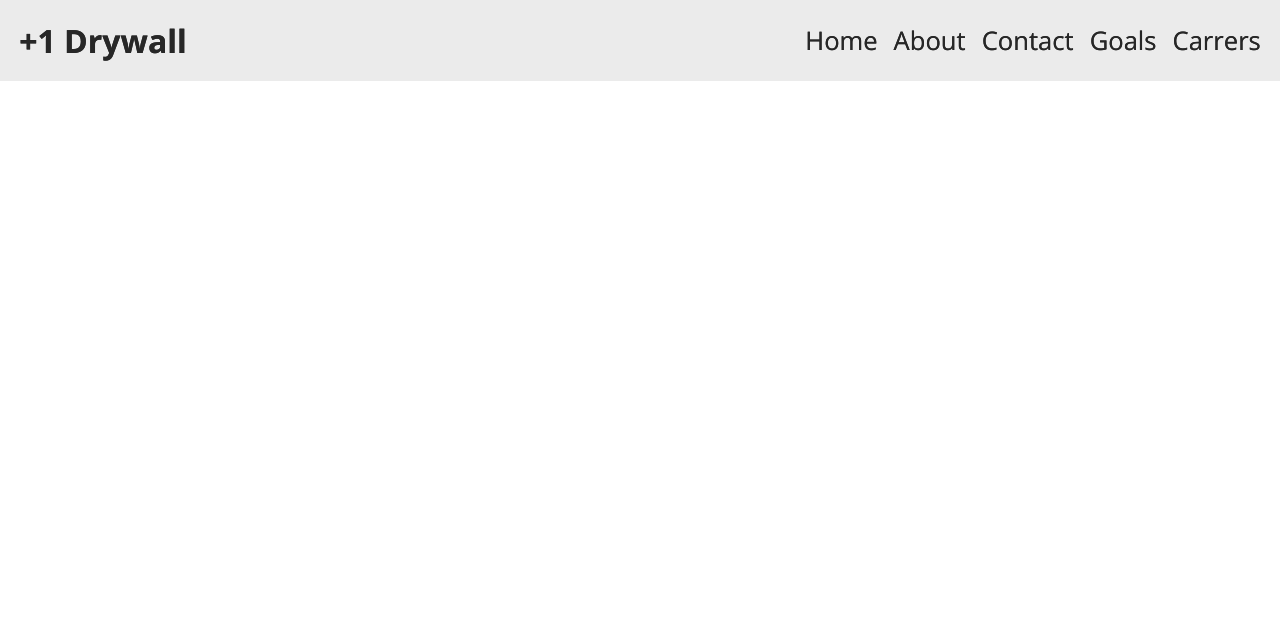
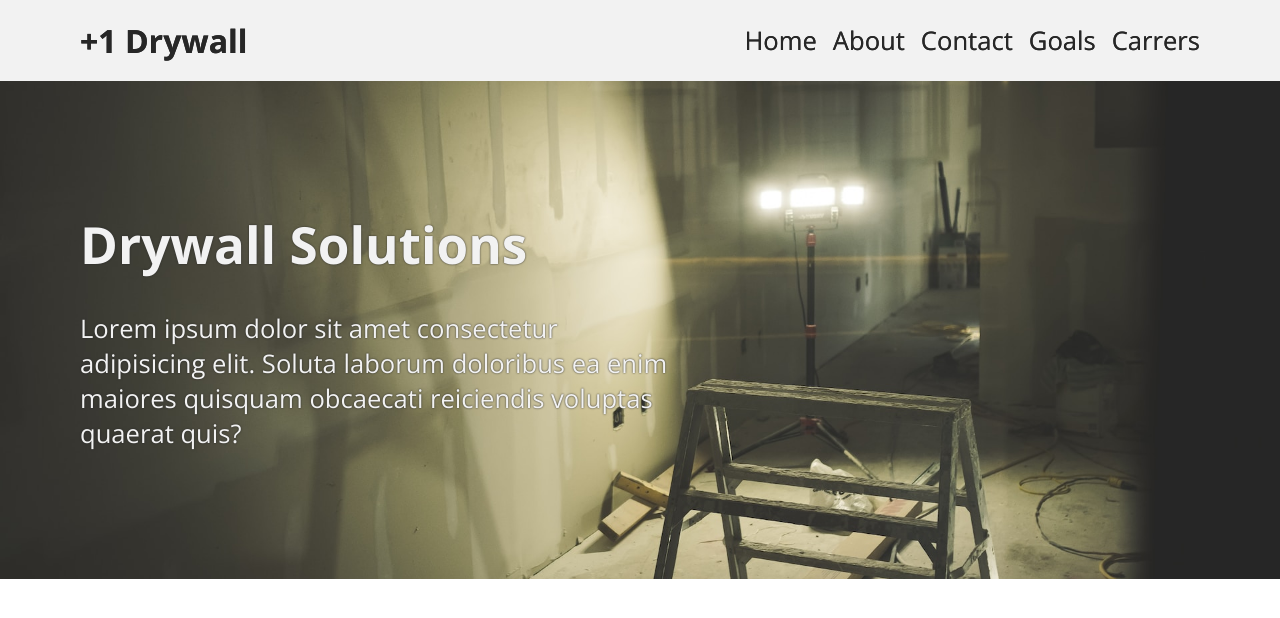
Before and after one commit to ViniDiRenzo/OnePlus, a React (Vite) app: page / in a window 1280 px wide. Shown: the top 618 px of the page. Built offline with nearby package versions, Linux system fonts and the light colour scheme.

Commit message:
Defined Hero Component.

```diff
--- a/src/App.jsx
+++ b/src/App.jsx
@@ -1,3 +1,4 @@
+import Hero from './Hero'
 import Navbar from './Navbar'
 import './scss/main.scss'
 
@@ -8,6 +9,7 @@ function App() {
     <>
       <header>
         <Navbar/>
+        <Hero />
       </header>
     </>
   )
--- /dev/null
+++ b/src/Hero.jsx
@@ -0,0 +1,17 @@
+
+
+function Hero() {
+  return (
+    <div className="hero">
+      <img src="/src/assets/hero-image.jpg" alt="image of construction site" />
+      <h1 className="header">Drywall Solutions</h1>
+      <p className="hero__text">
+        Lorem ipsum dolor sit amet consectetur adipisicing elit.
+        Soluta laborum doloribus ea enim maiores quisquam obcaecati
+        reiciendis voluptas quaerat quis?
+      </p>
+    </div>
+  )
+}
+
+export default Hero
--- a/src/scss/Abstracts/_colors.scss
+++ b/src/scss/Abstracts/_colors.scss
@@ -1,6 +1,6 @@
 
 $black: rgb(39, 39, 39);
-$white: rgb(235, 235, 235);
+$white: rgb(242, 242, 242);
 $red: red;
 
 $text-color: $black;
--- a/src/scss/Base/_typography.scss
+++ b/src/scss/Base/_typography.scss
@@ -36,3 +36,19 @@ body {
     }
   }
 }
+
+// Hero
+
+.hero {
+  text-align: left;
+  color: $white;
+  text-shadow: 0 0 2px $black;
+}
+
+.header {
+  margin-bottom: 2rem;
+}
+
+.hero__text {
+  max-width: 600px;
+}
--- /dev/null
+++ b/src/scss/Components/_hero.scss
@@ -0,0 +1,23 @@
+
+@use '../Abstracts/' as *;
+
+.hero {
+  padding: 3rem 2rem;
+  position: relative;
+
+  @media (min-width: 1024px) {
+    padding: 8rem 5rem;
+  }
+}
+
+img {
+  z-index: -1;
+  width: 100%;
+  height: 100%;
+  position: absolute;
+  top: 0;
+  // bottom: 0;
+  left: 0;
+  // right: 0;
+  object-fit: cover;
+}
--- a/src/scss/Components/_nav.scss
+++ b/src/scss/Components/_nav.scss
@@ -9,6 +9,10 @@
   align-items: center;
   padding: 1.2rem;
   position: relative;
+
+  @media (min-width: 1024px) {
+    padding: 1.2rem 5rem;
+  }
 
   &__menu {
     background-color: $white;
@@ -25,6 +29,7 @@
     padding: 3rem 1rem;
     transition: transform .3s ease-in;
     transform: translateX(-100%);
+    z-index: 1;
 
     &.open {
       flex-direction: column;
--- a/src/scss/main.scss
+++ b/src/scss/main.scss
@@ -2,4 +2,5 @@
 @use './Base/typography';
 
 @use './Components/nav';
-@use './Components/hambuger'
+@use './Components/hambuger';
+@use './Components/hero';
```
Also changed, not shown: src/assets/hero-image.jpg (added), src/scss/Abstracts/_resets.scss (line endings or trailing spaces).
